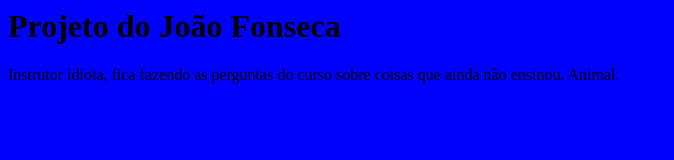
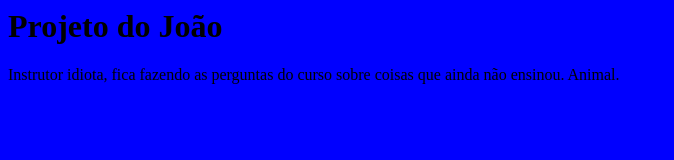
Before and after one commit to lucasvcardoso/Git, a plain HTML site: page index.html in a window 1280 px wide. Shown: the whole page, without its empty margins (0-674 px from the left). Drawn offline with Linux system fonts and the light colour scheme.

Commit message:
Update index.html

```diff
--- a/index.html
+++ b/index.html
@@ -4,7 +4,7 @@
     </head>
 
     <body>
-        <h1>Projeto do João Fonseca</h1>
+        <h1>Projeto do João</h1>
 
         <p>Instrutor idiota, fica fazendo as perguntas do curso sobre coisas que ainda não ensinou. Animal.</p>
     </body>
```
